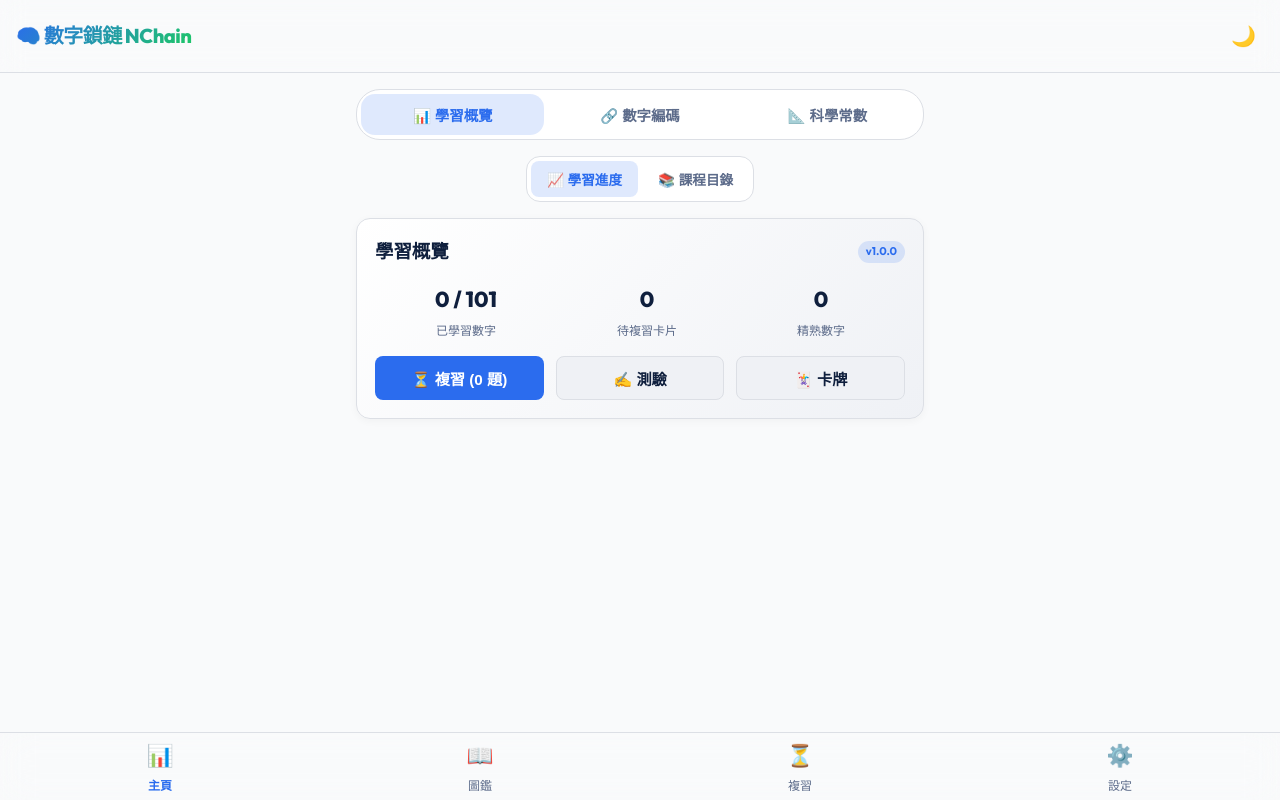
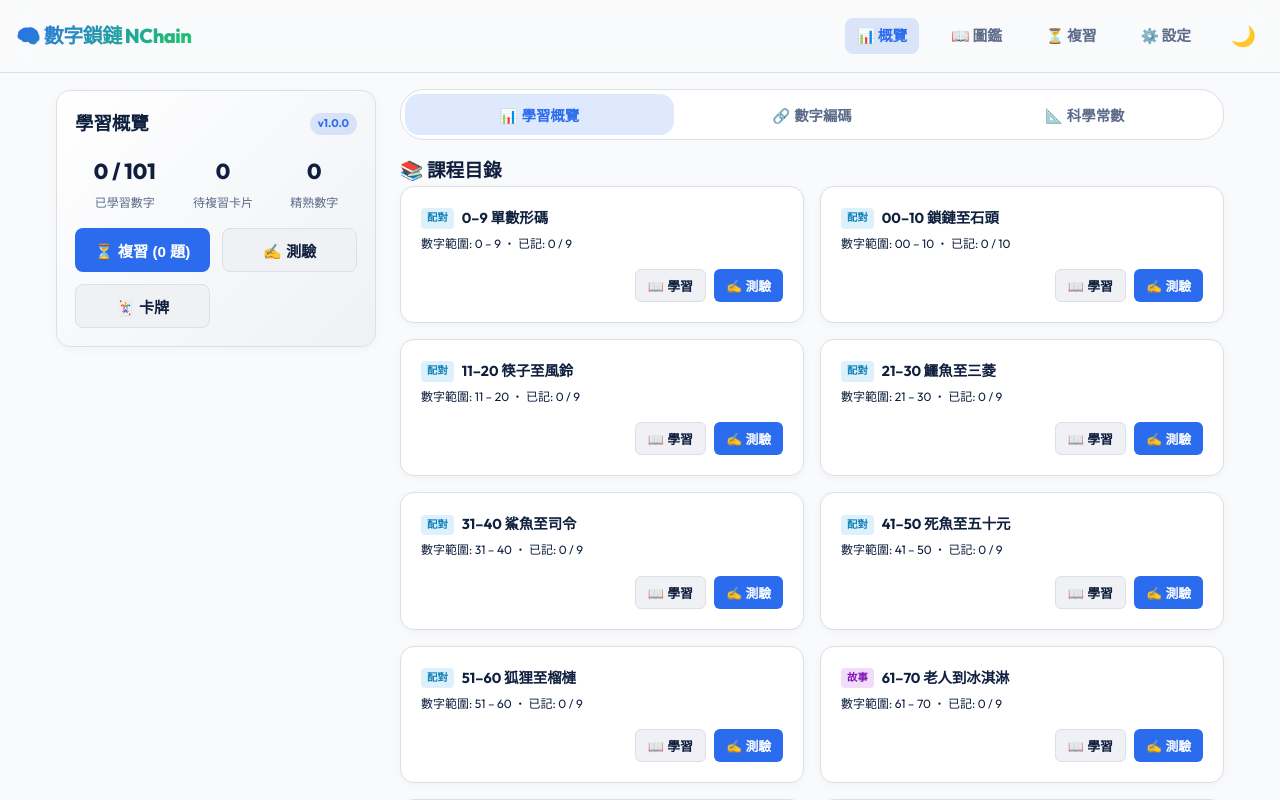
Before and after one commit to waatax/NChain, a Vue app in the folder apps/web/: page / in a window 1280 px wide. Shown: the top 800 px of the page. Built offline with nearby package versions, Linux system fonts and the light colour scheme.

Commit message:
feat: optimize responsive widescreen layouts for FullHD desktop browsers while preserving mobile portrait compatibility

```diff
--- a/apps/web/src/App.vue
+++ b/apps/web/src/App.vue
@@ -14,7 +14,16 @@
   <div v-else class="app-layout">
     <header class="app-header">
       <router-link to="/" class="app-title">🧠 數字鎖鏈 NChain</router-link>
-      <div class="header-actions">
+      <div class="header-actions" style="display: flex; align-items: center;">
+        <nav class="desktop-nav">
+          <router-link to="/" class="desktop-nav-item">📊 概覽</router-link>
+          <router-link to="/catalog" class="desktop-nav-item">📖 圖鑑</router-link>
+          <router-link to="/review" class="desktop-nav-item">
+            ⏳ 複習
+            <span v-if="appStore.dueCardCount > 0" class="nav-badge">{{ appStore.dueCardCount }}</span>
+          </router-link>
+          <router-link to="/settings" class="desktop-nav-item">⚙️ 設定</router-link>
+        </nav>
         <button class="icon-btn" @click="toggleTheme" :title="themeTitle">
           {{ appStore.settings.theme === 'dark' ? '☀️' : '🌙' }}
         </button>
--- a/apps/web/src/styles/main.css
+++ b/apps/web/src/styles/main.css
@@ -240,3 +240,62 @@ a:hover {
 .mt-16 { margin-top: 16px; }
 .mb-16 { margin-bottom: 16px; }
 .text-center { text-align: center; }
+
+/* Desktop Navigation Header elements */
+.desktop-nav {
+  display: none;
+  align-items: center;
+  gap: 20px;
+  margin-right: 20px;
+}
+
+.desktop-nav-item {
+  color: var(--text-secondary);
+  font-weight: 700;
+  font-size: 0.92rem;
+  padding: 6px 12px;
+  border-radius: var(--border-radius-sm);
+  transition: all var(--transition-speed);
+  position: relative;
+  display: flex;
+  align-items: center;
+  gap: 6px;
+}
+
+.desktop-nav-item:hover, .desktop-nav-item.router-link-active {
+  color: var(--primary);
+  background-color: var(--primary-glow);
+}
+
+.nav-badge {
+  background-color: var(--primary);
+  color: white;
+  font-size: 0.72rem;
+  font-weight: 800;
+  padding: 1px 6px;
+  border-radius: 10px;
+}
+
+/* Widescreen Desktop Styles */
+@media (min-width: 1024px) {
+  .container {
+    max-width: 1200px !important;
+    padding-bottom: 32px !important; /* Remove bottom nav bar space */
+  }
+
+  .bottom-nav {
+    display: none !important;
+  }
+
+  .desktop-nav {
+    display: flex !important;
+  }
+
+  /* Centered card players for reviews & tests */
+  .player-container, .quiz-container, .results-container, .error-summary-card {
+    max-width: 800px !important;
+    margin-left: auto !important;
+    margin-right: auto !important;
+    width: 100% !important;
+  }
+}
--- a/apps/web/src/views/CatalogView.vue
+++ b/apps/web/src/views/CatalogView.vue
@@ -1,25 +1,29 @@
 <template>
-  <div class="container">
+  <div class="container catalog-container">
     <div class="catalog-header mb-16">
       <h2>00–100 記憶關鍵字圖鑑</h2>
       <p class="text-muted">點擊卡片查看在故事或場景中的出現位置</p>
     </div>
 
-    <!-- Controls Row -->
-    <div class="controls-row mb-16">
+    <!-- Layout Wrapper -->
+    <div class="catalog-layout-wrapper">
+
+      <!-- Left Sidebar (Controls) -->
+      <aside class="catalog-sidebar">
         <!-- Search Input -->
-      <div class="search-container">
+        <div class="search-container mb-16">
           <span class="search-icon">🔍</span>
           <input
             type="text"
             v-model="searchQuery"
-          placeholder="搜尋數字、關鍵字或別名 (例如: 05, 鎖鏈)..."
+            placeholder="搜尋數字、關鍵字或別名..."
             class="search-input"
           />
         </div>
 
         <!-- Column Selector -->
         <div class="col-selector-container">
+          <span class="control-label mb-8" style="display: block; font-size: 0.85rem; font-weight: 700; color: var(--text-secondary);">排列列數：</span>
           <div class="segmented-control">
             <button
               v-for="col in [1, 2, 3, 4]"
@@ -31,8 +35,10 @@
             </button>
           </div>
         </div>
-    </div>
+      </aside>
 
+      <!-- Right main area -->
+      <div class="catalog-main-content">
         <!-- Grid Layout -->
         <div :class="['items-grid', 'cols-' + gridCols]">
           <div
@@ -70,6 +76,8 @@
 
         <div v-if="filteredItems.length === 0" class="empty-state card text-center mt-16">
           <p>找不到符合的數字或關鍵字 😢</p>
+        </div>
+      </div>
     </div>
 
     <!-- Details Modal -->
@@ -661,4 +669,38 @@ const closeDetail = () => {
   color: var(--text-primary);
   line-height: 1.5;
 }
+
+/* Catalog responsive layout */
+.catalog-layout-wrapper {
+  display: flex;
+  flex-direction: column;
+  gap: 16px;
+}
+
+@media (min-width: 1024px) {
+  .catalog-layout-wrapper {
+    flex-direction: row !important;
+    gap: 24px !important;
+    align-items: flex-start !important;
+    width: 100% !important;
+  }
+
+  .catalog-sidebar {
+    width: 260px !important;
+    flex-shrink: 0 !important;
+    position: sticky !important;
+    top: 90px !important;
+    z-index: 10 !important;
+    background-color: var(--bg-card);
+    border: 1px solid var(--border-color);
+    border-radius: var(--border-radius-lg);
+    padding: 20px;
+    box-shadow: var(--shadow-sm);
+  }
+
+  .catalog-main-content {
+    flex: 1 !important;
+    min-width: 0 !important;
+  }
+}
 </style>
--- a/apps/web/src/views/DashboardView.vue
+++ b/apps/web/src/views/DashboardView.vue
@@ -1,5 +1,56 @@
 <template>
-  <div class="container">
+  <div class="container dashboard-container">
+    <!-- Desktop Layout Wrapper -->
+    <div class="dashboard-layout-wrapper">
+
+      <!-- Left Sidebar (Desktop Only) -->
+      <aside class="dashboard-sidebar desktop-only-sidebar" v-if="isDesktop">
+        <!-- Header Summary Card -->
+        <div class="dashboard-summary card">
+          <div class="summary-header">
+            <h2>學習概覽</h2>
+            <span class="version-tag" v-if="manifest">v{{ manifest.contentVersion }}</span>
+          </div>
+          <div class="summary-stats">
+            <div class="stat-item">
+              <span class="stat-num">{{ stats.completedItems }} / 101</span>
+              <span class="stat-label">已學習數字</span>
+            </div>
+            <div class="stat-item">
+              <span class="stat-num text-primary">{{ appStore.dueCardCount }}</span>
+              <span class="stat-label">待複習卡片</span>
+            </div>
+            <div class="stat-item">
+              <span class="stat-num text-success">{{ stats.masteredItems }}</span>
+              <span class="stat-label">精熟數字</span>
+            </div>
+          </div>
+          <div class="quick-actions mt-16">
+            <button
+              class="btn btn-primary"
+              :disabled="appStore.dueCardCount === 0"
+              @click="startGlobalReview"
+            >
+              ⏳ 複習 ({{ appStore.dueCardCount }} 題)
+            </button>
+            <button
+              class="btn btn-secondary"
+              @click="startGlobalTest"
+            >
+              ✍️ 測驗
+            </button>
+            <button
+              class="btn btn-secondary"
+              @click="startFlashCards"
+            >
+              🃏 卡牌
+            </button>
+          </div>
+        </div>
+      </aside>
+
+      <!-- Right Main Content Panel -->
+      <div class="dashboard-main-content">
         <!-- Tab Selector -->
         <div class="tabs-bar mb-16">
           <button
@@ -27,8 +78,8 @@
 
         <!-- OVERVIEW TAB -->
         <div v-if="activeTab === 'overview'" class="tab-panel">
-      <!-- Sub-tabs Selector inside Overview -->
-      <div class="sub-tabs-bar mb-16">
+          <!-- Sub-tabs Selector inside Overview (Mobile Only) -->
+          <div class="sub-tabs-bar mb-16 mobile-only-block" v-if="!isDesktop">
             <div class="segmented-control">
               <button
                 class="segment-btn"
@@ -47,8 +98,8 @@
             </div>
           </div>
 
-      <!-- Sub-tab 1: Progress Summary -->
-      <div v-if="overviewSubTab === 'progress'" class="overview-sub-panel">
+          <!-- Sub-tab 1: Progress Summary (Mobile Only) -->
+          <div v-if="overviewSubTab === 'progress' && !isDesktop" class="overview-sub-panel mobile-only-block">
             <!-- Header Summary Card -->
             <div class="dashboard-summary card mb-16">
               <div class="summary-header">
@@ -93,8 +144,9 @@
             </div>
           </div>
 
-      <!-- Sub-tab 2: Lessons Catalog -->
-      <div v-else-if="overviewSubTab === 'lessons'" class="overview-sub-panel">
+          <!-- Sub-tab 2: Lessons Catalog (Mobile when tab === 'lessons', always on desktop) -->
+          <div v-if="overviewSubTab === 'lessons' || isDesktop" class="overview-sub-panel">
+            <h3 class="section-title mb-12 desktop-only-block">📚 課程目錄</h3>
             <div class="lessons-list card">
               <div v-for="l in lessons" :key="l.id" class="lesson-row">
                 <div class="lesson-info">
@@ -223,6 +275,7 @@
           <h3>⚖️ 學術對照與深層耦合</h3>
         </div>
 
+        <div class="special-topics-grid">
           <!-- TWO E COMPARE CARD -->
           <div class="topic-card mb-16">
             <div class="topic-title mb-12">兩個 「e」 的深度學術釐清</div>
@@ -295,10 +348,13 @@
       </div>
       </div>
       </div>
+      </div>
+    </div>
+  </div>
 </template>
 
 <script setup lang="ts">
-import { ref, reactive, onMounted, watch } from 'vue';
+import { ref, reactive, onMounted, onUnmounted, watch } from 'vue';
 import { useRouter, useRoute } from 'vue-router';
 import { useAppStore } from '../stores/app';
 import { contentRepo, progressRepo } from '../repositories';
@@ -314,6 +370,13 @@ const activeTab = ref<'overview' | 'encoder' | 'constants'>('overview');
 const overviewSubTab = ref<'progress' | 'lessons'>('progress');
 const encoderNumber = ref('');
 const encoderMode = ref<'double' | 'single'>('double');
+
+const isDesktop = ref(false);
+let mediaQuery: MediaQueryList | null = null;
+
+const handleMediaChange = (e: MediaQueryListEvent | MediaQueryList) => {
+  isDesktop.value = e.matches;
+};
 
 interface Constant {
   id: string;
@@ -593,6 +656,10 @@ const stats = reactive({
 });
 
 onMounted(async () => {
+  mediaQuery = window.matchMedia('(min-width: 1024px)');
+  isDesktop.value = mediaQuery.matches;
+  mediaQuery.addEventListener('change', handleMediaChange);
+
   if (route.query.tab === 'encoder' || route.query.number) {
     activeTab.value = 'encoder';
     encoderNumber.value = String(route.query.number || '');
@@ -614,6 +681,12 @@ onMounted(async () => {
 
   // Calculate aggregate stats
   calculateStats();
+});
+
+onUnmounted(() => {
+  if (mediaQuery) {
+    mediaQuery.removeEventListener('change', handleMediaChange);
+  }
 });
 
 watch(() => route.query, (q) => {
@@ -1232,4 +1305,89 @@ html.dark .constant-card:hover {
   cursor: pointer;
   line-height: 1.2;
 }
+
+/* Desktop Responsive Layout Enhancements */
+.mobile-only-block {
+  display: block;
+}
+
+.desktop-only-block {
+  display: none;
+}
+
+.dashboard-sidebar {
+  display: none;
+}
+
+@media (min-width: 1024px) {
+  .mobile-only-block {
+    display: none !important;
+  }
+
+  .desktop-only-block {
+    display: block !important;
+  }
+
+  .dashboard-layout-wrapper {
+    display: flex;
+    gap: 24px;
+    align-items: flex-start;
+    width: 100%;
+  }
+
+  .dashboard-sidebar {
+    display: block;
+    width: 320px;
+    flex-shrink: 0;
+    position: sticky;
+    top: 90px;
+    z-index: 10;
+  }
+
+  .dashboard-main-content {
+    flex: 1;
+    min-width: 0; /* Prevent flex overflow */
+  }
+
+  /* Grid Layouts on Desktop */
+  .lessons-list {
+    display: grid !important;
+    grid-template-columns: repeat(auto-fill, minmax(360px, 1fr)) !important;
+    gap: 16px !important;
+    background: transparent !important;
+    border: none !important;
+    padding: 0 !important;
+    box-shadow: none !important;
+  }
+
+  .lesson-row {
+    border: 1px solid var(--border-color) !important;
+    border-radius: var(--border-radius-md) !important;
+    background: var(--bg-card) !important;
+    padding: 20px !important;
+    margin-bottom: 0 !important;
+    flex-direction: column !important;
+    align-items: flex-start !important;
+    gap: 16px !important;
+    box-shadow: var(--shadow-sm);
+  }
+
+  .lesson-actions {
+    width: 100% !important;
+    justify-content: flex-end !important;
+    margin-top: auto;
+  }
+
+  .constants-container {
+    display: grid !important;
+    grid-template-columns: repeat(auto-fill, minmax(380px, 1fr)) !important;
+    gap: 16px !important;
+  }
+
+  .special-topics-grid {
+    display: grid !important;
+    grid-template-columns: 1fr 1fr !important;
+    gap: 16px !important;
+  }
+}
 </style>
--- a/apps/web/src/views/LearnView.vue
+++ b/apps/web/src/views/LearnView.vue
@@ -23,7 +23,8 @@
     </div>
 
     <!-- PAIR MODE PLAYER -->
-    <div v-else-if="lesson.mode === 'pair' && currentPairScene && !isLessonCompleted" class="player-container">
+    <div v-else-if="lesson.mode === 'pair' && currentPairScene && !isLessonCompleted" class="player-container learn-split-layout">
+      <div class="learn-left-col">
         <div class="flashcard-wrapper">
           <!-- CARD DISPLAY -->
           <div class="flashcard-inner">
@@ -76,16 +77,18 @@
 
           </div>
         </div>
+      </div>
 
+      <div class="learn-right-col">
         <!-- REVEAL CONTROL (When NOT revealed) -->
-      <div class="reveal-actions mt-24" v-if="!isRevealed">
+        <div class="reveal-actions" v-if="!isRevealed">
           <button class="btn btn-primary btn-reveal w-full py-16" @click="revealAnswer">
             👁️ 顯示下一個字與聯想畫面
           </button>
         </div>
 
         <!-- ASSOCIATION & RATING (When revealed) -->
-      <div class="revealed-content mt-24" v-else>
+        <div class="revealed-content" v-else>
           <!-- Story / Illustration -->
           <div class="association-details-card card p-20 mb-20">
             <div class="association-header mb-12">
@@ -129,9 +132,11 @@
           </div>
         </div>
       </div>
+    </div>
 
     <!-- NARRATIVE MODE PLAYER (Story highlights) -->
-    <div v-else-if="lesson.mode === 'narrative' && currentNarrativeScene && !isLessonCompleted" class="player-container">
+    <div v-else-if="lesson.mode === 'narrative' && currentNarrativeScene && !isLessonCompleted" class="player-container learn-split-layout">
+      <div class="learn-left-col">
         <div class="blind-toggle-container mb-16">
           <label class="switch-label">
             <input type="checkbox" v-model="appStore.settings.blindRecall" />
@@ -161,9 +166,11 @@
             </div>
           </div>
         </div>
+      </div>
 
+      <div class="learn-right-col">
         <!-- Image Placeholder -->
-      <div class="image-placeholder mt-16">
+        <div class="image-placeholder">
           <span class="image-icon">🎭</span>
           <span class="image-label">劇本插圖</span>
         </div>
@@ -172,6 +179,7 @@
           <button class="btn btn-primary w-full py-14" @click="nextNarrativeScene">
             {{ currentSceneIndex < totalScenes - 1 ? '➡️ 下一幕' : '🏁 查看故事總結' }}
           </button>
+        </div>
       </div>
     </div>
 
@@ -847,4 +855,42 @@ const startQuizDirect = () => {
   line-height: 1.6;
   border: 1px solid var(--border-color);
 }
+
+/* Learn split layout responsive rules */
+.learn-split-layout {
+  display: flex;
+  flex-direction: column;
+  gap: 16px;
+}
+
+@media (min-width: 1024px) {
+  .learn-split-layout {
+    flex-direction: row !important;
+    gap: 32px !important;
+    align-items: flex-start !important;
+  }
+
+  .learn-left-col {
+    flex: 1.1 !important;
+    min-width: 0;
+  }
+
+  .learn-right-col {
+    flex: 0.9 !important;
+    min-width: 0;
+    position: sticky;
+    top: 90px;
+  }
+
+  .flashcard-wrapper {
+    max-width: 100% !important;
+  }
+
+  .rating-section {
+    background-color: var(--bg-card);
+    border: 1px solid var(--border-color);
+    padding: 20px;
+    border-radius: var(--border-radius-lg);
+  }
+}
 </style>
```
Lines whose indentation alone changed are shown as unchanged.
